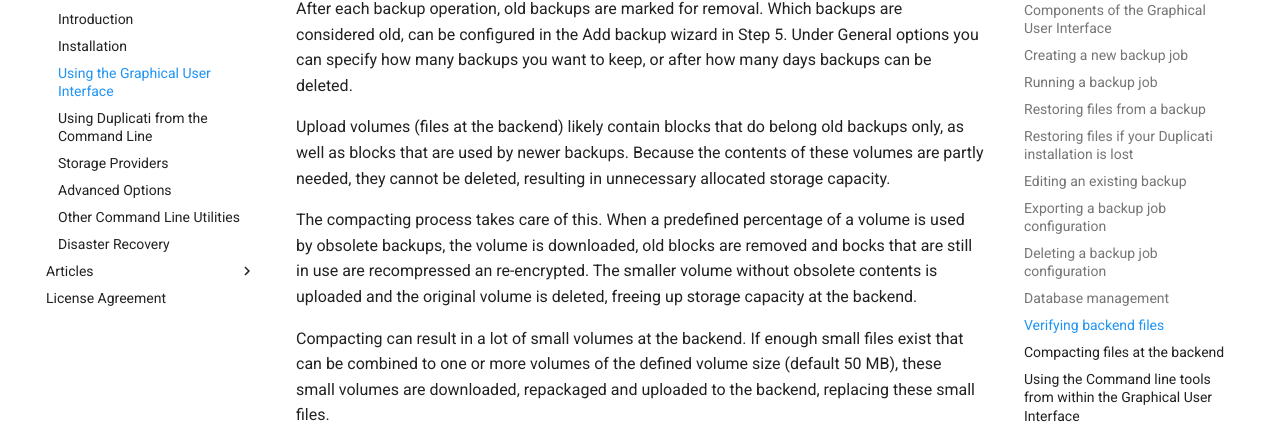
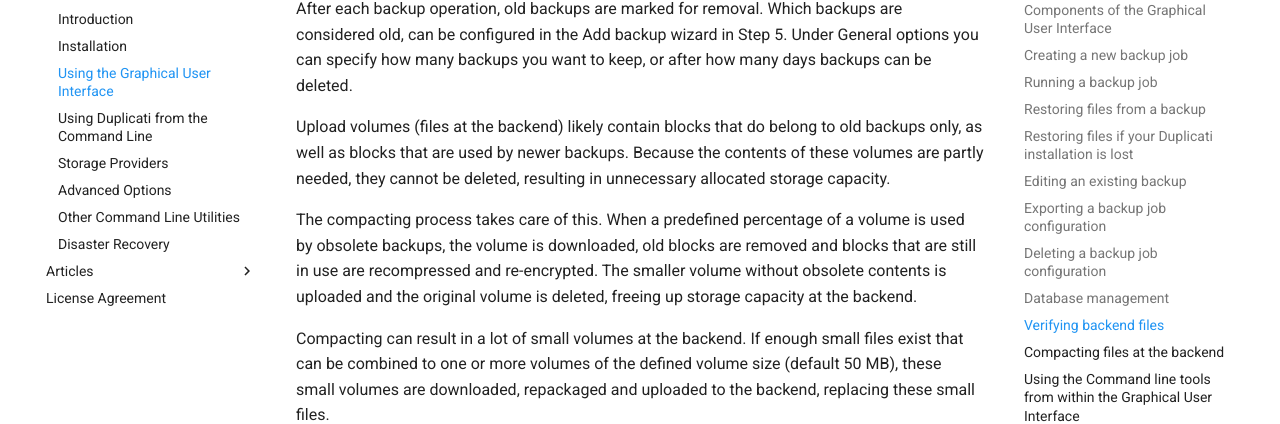
Before and after one commit to kees-z/DuplicatiDocs, an MkDocs documentation site: the page built from docs/03-using-the-graphical-user-interface.md, in a window 1280 px wide and 900 px high, scrolled down 32522 px. Shown: the part 143-567 px from the top of the window. Built offline with MkDocs 1.6.1 and Material for MkDocs 9.7.7, drawn with Linux system fonts in a browser that asks for light colours; comment, search, counter and statistics services are not loaded; old or Windows-style settings are respelled for this version of MkDocs.

Commit message:
Fixed typos

```diff
--- a/docs/03-using-the-graphical-user-interface.md
+++ b/docs/03-using-the-graphical-user-interface.md
@@ -591,9 +591,9 @@ If any errors or warnings occur, they will be displayed in a popup at the bottom
 
 After each backup operation, old backups are marked for removal. Which backups are considered old, can be configured in the Add backup wizard in Step 5\. Under General options you can specify how many backups you want to keep, or after how many days backups can be deleted.
 
-Upload volumes (files at the backend) likely contain blocks that do belong old backups only, as well as blocks that are used by newer backups. Because the contents of these volumes are partly needed, they cannot be deleted, resulting in unnecessary allocated storage capacity.
+Upload volumes (files at the backend) likely contain blocks that do belong to old backups only, as well as blocks that are used by newer backups. Because the contents of these volumes are partly needed, they cannot be deleted, resulting in unnecessary allocated storage capacity.
 
-The compacting process takes care of this. When a predefined percentage of a volume is used by obsolete backups, the volume is downloaded, old blocks are removed and bocks that are still in use are recompressed an re-encrypted. The smaller volume without obsolete contents is uploaded and the original volume is deleted, freeing up storage capacity at the backend.
+The compacting process takes care of this. When a predefined percentage of a volume is used by obsolete backups, the volume is downloaded, old blocks are removed and blocks that are still in use are recompressed and re-encrypted. The smaller volume without obsolete contents is uploaded and the original volume is deleted, freeing up storage capacity at the backend.
 
 Compacting can result in a lot of small volumes at the backend. If enough small files exist that can be combined to one or more volumes of the defined volume size (default 50 MB), these small volumes are downloaded, repackaged and uploaded to the backend, replacing these small files.
 
```
